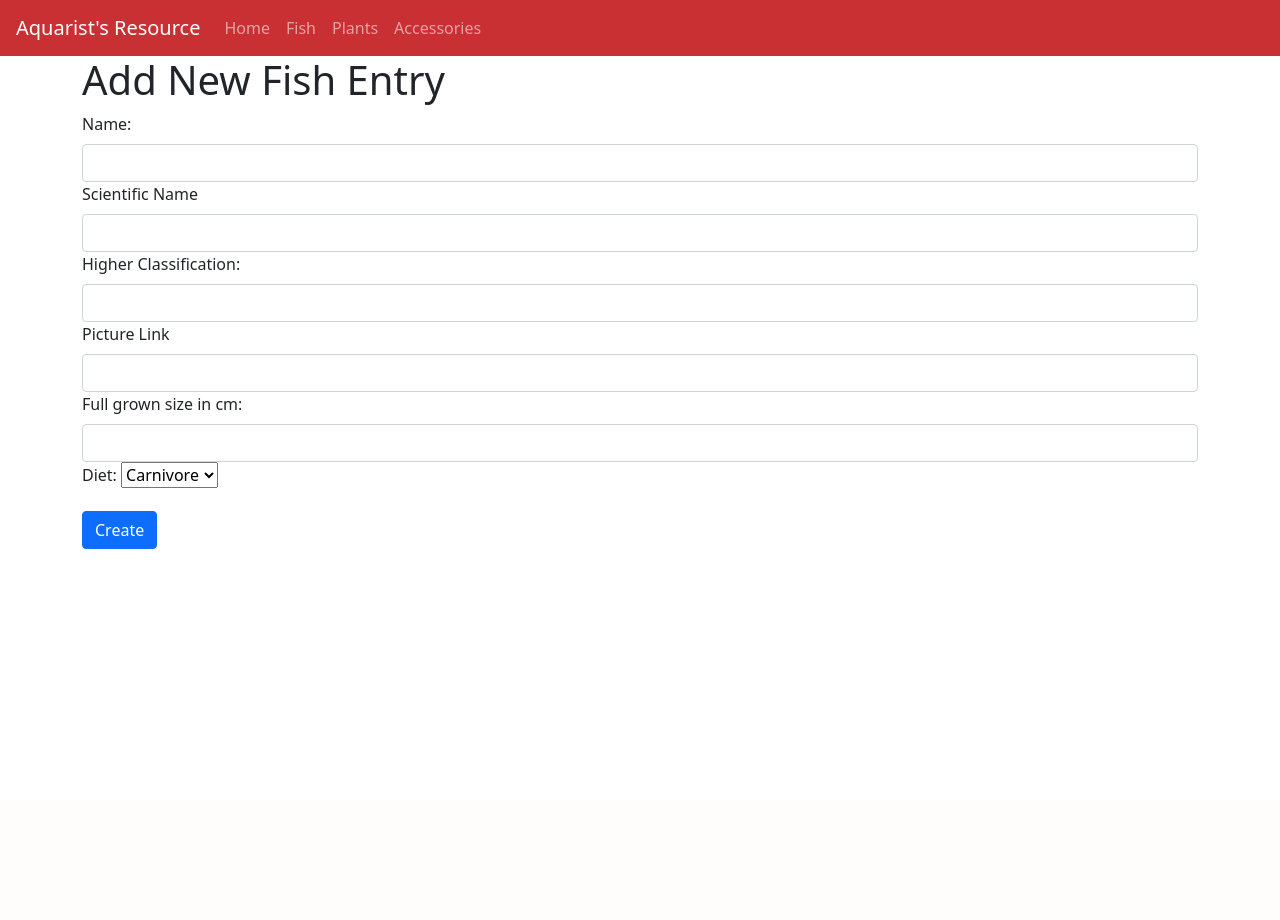
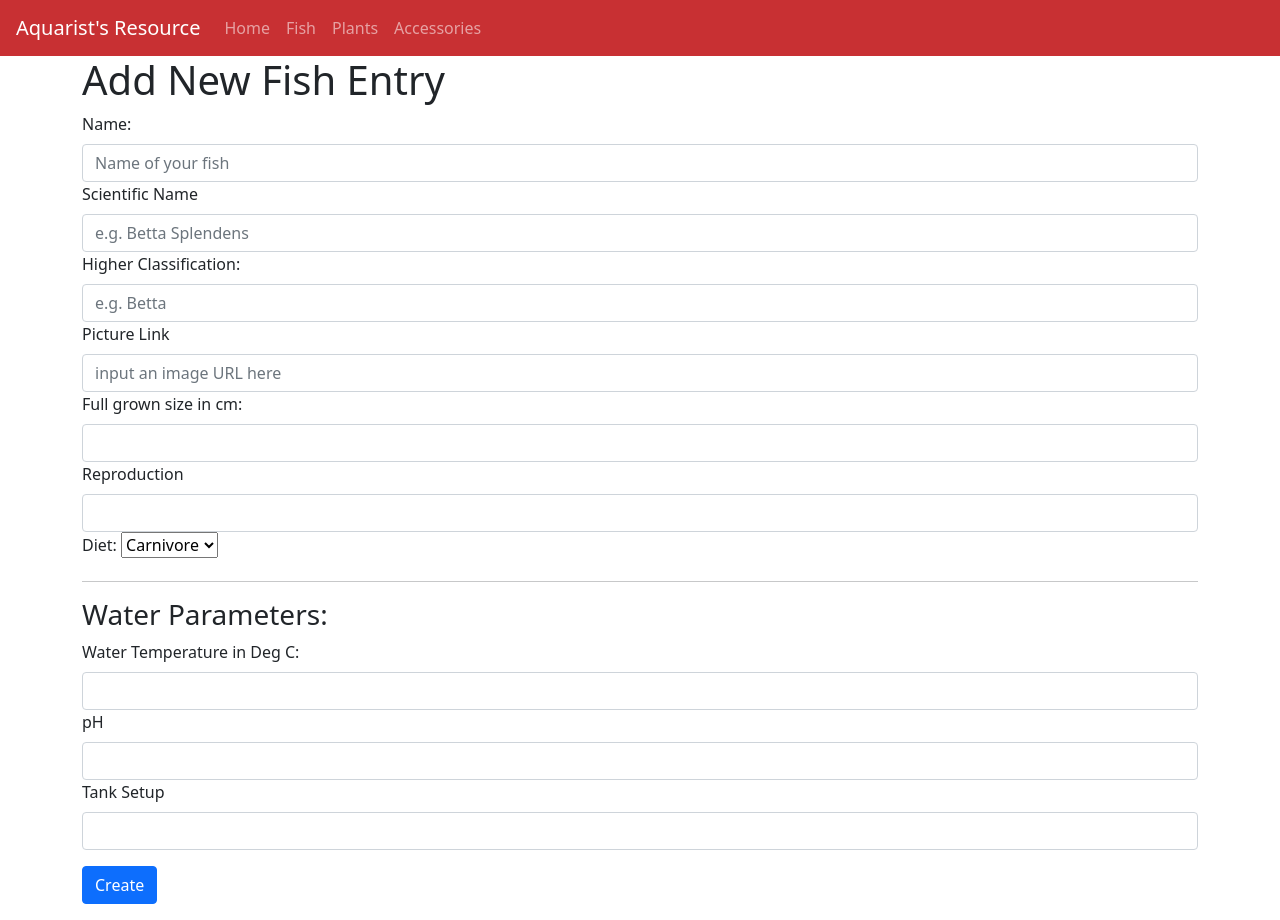
Before and after one commit to Code-Institute-Submissions/Malrhis-project3, a Flask app: page /fish/create in a window 1280 px wide. Before the commit the page ends 549 px from the top, so only its background shows below. Run offline with Flask 2, Linux system fonts and the light colour scheme.

Commit message:
Adding more key to fish collections in mongo

```diff
--- a/aquarist/app.py
+++ b/aquarist/app.py
@@ -64,7 +64,11 @@ def process_create_fish():
     higher_classification = request.form.get('higher_classification')
     fish_picture = request.form.get('fish_picture')
     full_grown_size_in_cm = float(request.form.get('full_grown_size_in_cm'))
+    reproduction = request.form.get('reproduction')
     diet = request.form.get('diet')
+    water_temp_in_degc = float(request.form.get('water_temp_in_degc'))
+    pH = float(request.form.get('pH'))
+    tank_setup_text = request.form.get('tank_setup_text')
 
     # insert only ONE new documernt
     db.fish.insert_one({
@@ -73,7 +77,11 @@ def process_create_fish():
         "higher_classification": higher_classification,
         "fish_picture": fish_picture,
         "full_grown_size_in_cm": full_grown_size_in_cm,
-        "diet": diet
+        "reproduction": reproduction,
+        "diet": diet,
+        "water_temp_in_degc": water_temp_in_degc,
+        "pH": pH,
+        "tank_setup_text": tank_setup_text
     })
     flash("A new fish has been created successfully!")
     return redirect(url_for('show_all_fish'))
--- a/aquarist/templates/create_fish.template.html
+++ b/aquarist/templates/create_fish.template.html
@@ -8,23 +8,27 @@ Create Fish Form
 <form method="POST">
     <div>
         <label class="form-label">Name:</label>
-        <input type="text" name="name" class="form-control">
+        <input type="text" placeholder="Name of your fish" name="name" class="form-control">
     </div>
     <div>
         <label class="form-label">Scientific Name </label>
-        <input type="text" name="scientific_name" class="form-control">
+        <input type="text" placeholder="e.g. Betta Splendens" name="scientific_name" class="form-control">
     </div>
     <div>
         <label class="form-label">Higher Classification: </label>
-        <input type="text" name="higher_classification" class="form-control">
+        <input type="text" placeholder="e.g. Betta" name="higher_classification" class="form-control">
     </div>
      <div>
         <label class="form-label">Picture Link</label>
-        <input type="text" name="fish_picture" class="form-control">
+        <input type="text" placeholder = "input an image URL here" name="fish_picture" class="form-control">
     </div>
     <div>
         <label class="form-label">Full grown size in cm: </label>
         <input type="text" name="full_grown_size_in_cm" class="form-control">
+    </div>
+    <div>
+        <label class="form-label">Reproduction</label>
+        <input type="text" name="reproduction" class="form-control">
     </div>
     <div>
         <label class="form-label">Diet: </label>
@@ -34,6 +38,20 @@ Create Fish Form
             <option>Herbivore</option>
         </select>
     </div>
+    <hr>
+    <h3>Water Parameters:</h3>
+    <div>
+        <label class="form-label">Water Temperature in Deg C: </label>
+        <input type="text" name="water_temp_in_degc" class="form-control">
+    </div>
+    <div>
+        <label class="form-label">pH</label>
+        <input type="text" name="pH" class="form-control">
+    </div>
+    <div>
+        <label class="form-label">Tank Setup</label>
+        <input type="text" name="full_grown_size_in_cm" class="form-control">
+    </div>
     <input type="submit" value="Create" class="btn btn-primary my-3">
 </form>
 
--- a/aquarist/templates/show_fish.template.html
+++ b/aquarist/templates/show_fish.template.html
@@ -1,12 +1,14 @@
 {% extends 'base.template.html' %}
 {%block title%}
-All Fishes contributed by our users
+Fish List
 {% endblock%}
 
 {%block content%}
-<h1>All Fishes contributed by our users</h1>
+<h1>Fish List</h1>
 
 <a href="{{url_for('show_create_fish')}}" class="btn btn-primary">Add Fish</a>
+
+
 
 <table class="table">
     <thead>
```
